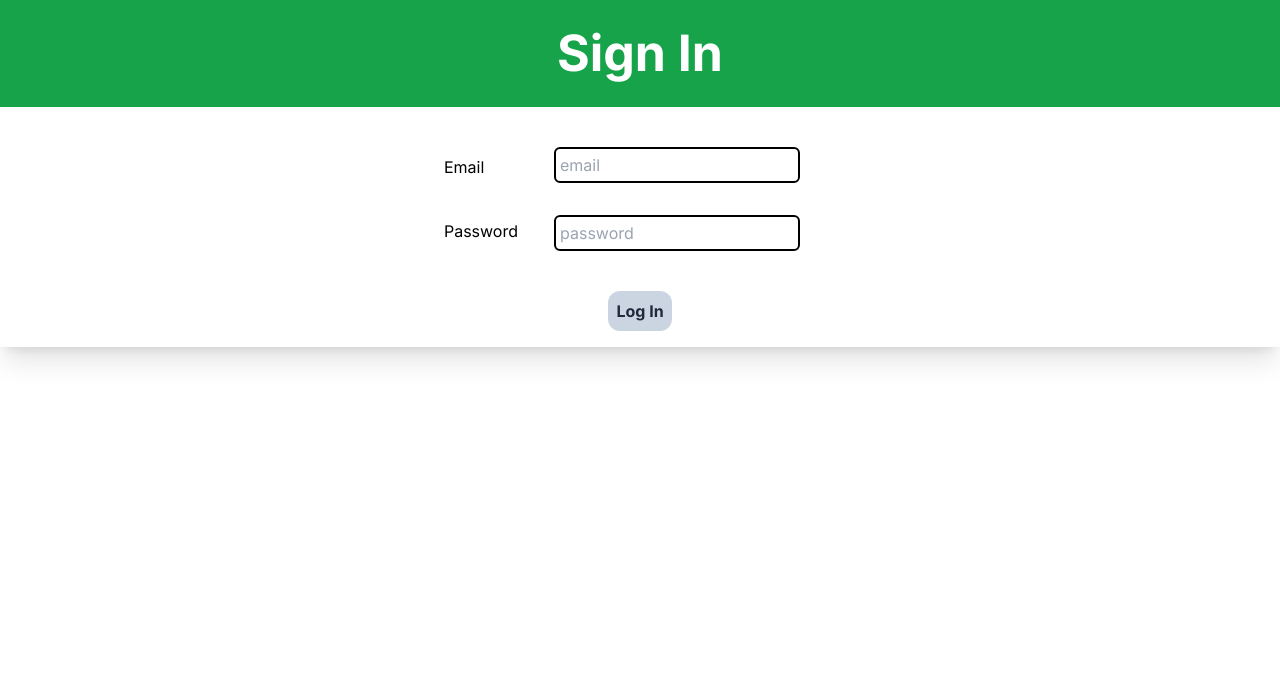
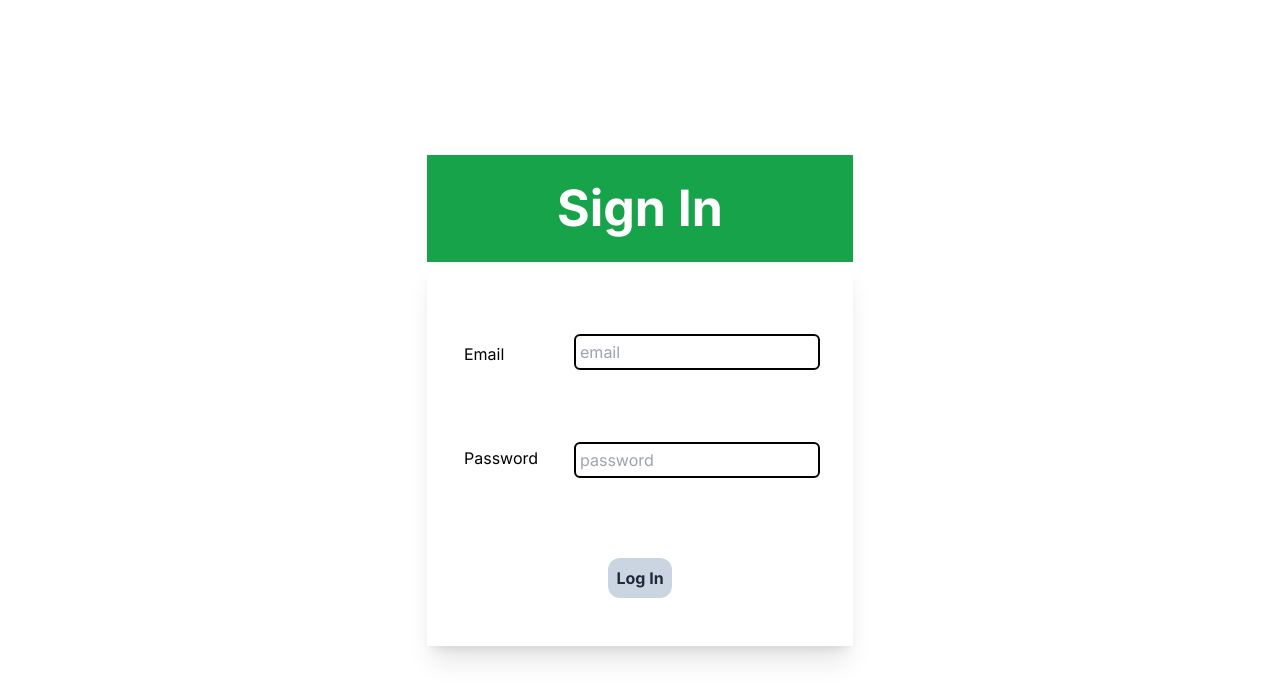
Before and after one commit to simran019/food_app, a Next.js app: page / in a window 1280 px wide. Shown: the top 700 px of the page. Built offline with nearby package versions, Linux system fonts and the light colour scheme.

Commit message:
fixed design bugs

```diff
--- a/app/Helpers/page.tsx
+++ b/app/Helpers/page.tsx
@@ -1,5 +1,9 @@
 const Wrapper = (props: any) => {
-  return props.children;
+  return (
+    <div className="w-screen flex flex-col justify-center gap-0 h-screen items-center">
+      {props.children}
+    </div>
+  )
 };
 
 export default Wrapper;
--- a/app/Login/page.tsx
+++ b/app/Login/page.tsx
@@ -3,6 +3,7 @@
 import { useEffect, useState } from "react";
 
 const Login = (props: any) => {
+  const info = props?.isAuthenticated ? "justify-between" : "w-1/3 justify-center";
   const [email,setEmail] = useState<{value:string;validity:null|boolean}>({
     value:"",
     validity:null
@@ -29,11 +30,14 @@ const Login = (props: any) => {
 
 
   return (
-    <div className="flex flex-col items-center justify-center p-4 gap-4 shadow-xl">
+    <div className={`flex flex-col items-center justify-center p-4 gap-4 shadow-xl h-96 ${info}`}>
       <div className="flex items-center justify-center p-4 gap-4">
         <div className="flex flex-col gap-8 p-2">
           <label className="p-1">Email</label>
+          <span className="p-1 text-red-400"></span>
+
           <label className="p-1">Password</label>
+          <span className="p-1 text-red-400"></span>
         </div>
         <div className="flex flex-col gap-8 p-2">
           <input
@@ -44,6 +48,8 @@ const Login = (props: any) => {
             placeholder="email"
             onChange={(event) => inputHandler("email", event.target.value)}
           />
+          <span className="p-1 text-red-400">{email.validity==false?"must conatin @ and .":""}</span>
+
           <input
             className={`border-2 rounded-md p-1 ${
               password.validity==false ? "border-red-300" : "border-black"
@@ -52,11 +58,11 @@ const Login = (props: any) => {
             placeholder="password"
             onChange={(event) => inputHandler("password", event.target.value)}
           />
+          <span className="p-1 text-red-400">{password.validity==false?"must be atleast 6 characters long":""}</span>
+
         </div>
-        <div className="flex flex-col gap-8 p-2">
-          <span className="p-1 text-red-400">{email.validity==false?"must conatin @ and .":""}</span>
-          <span className="p-1 text-red-400">{password.validity==false?"must be atleast 6 characters long":""}</span>
-        </div>
+        {/* <div className="flex flex-col gap-8 p-2">
+          </div> */}
       </div>
       <div>
         <button
--- a/app/MainHeader/page.tsx
+++ b/app/MainHeader/page.tsx
@@ -2,7 +2,7 @@ import Wrapper from "../Helpers/page";
 import Navigation from "../Navigation/page";
 
 const MainHeader = (props: any) => {
-  const info = props?.isAuthenticated ? "justify-between" : "justify-center";
+  const info = props?.isAuthenticated ? "w-screen justify-between" : "w-1/3 justify-center";
   return (
     <div className={`flex bg-green-600 headerFont text-center p-4 ${info}`}>
       {props.isAuthenticated && <div></div>}
--- a/app/page.tsx
+++ b/app/page.tsx
@@ -5,7 +5,6 @@ import Wrapper from "./Helpers/page";
 import Login from "./Login/page";
 import MainHeader from "./MainHeader/page";
 import Dashboard from "./Home/page";
-import ReducerLogin from "./useReducerLogin/page";
 
 export default function Home() {
   const [isLoggedIn, setisLoggedIn] = useState(false);
```
